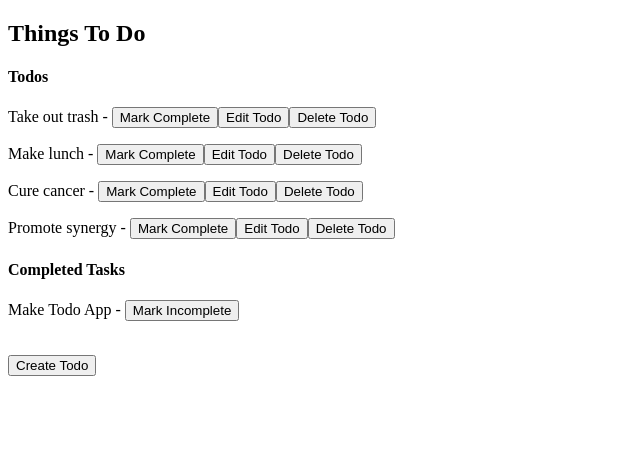
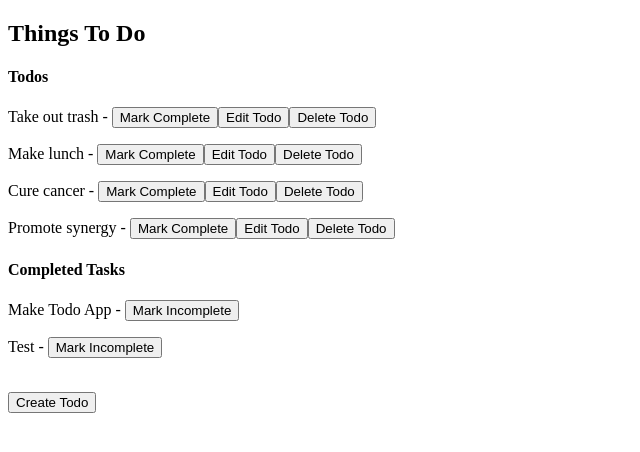
Before and after one commit to ga-wdi-exercises/todo-app-react, a React (Create React App) app: page / in a window 1280 px wide. Shown: the top 452 px of the page, without its empty margins (0-640 px from the left). Built offline with nearby package versions, Linux system fonts and the light colour scheme.

Commit message:
Silver functioning w/out style

```diff
--- a/src/App.js
+++ b/src/App.js
@@ -10,44 +10,50 @@ class List extends Component {
     };
   }
   markComplete(e, index){
-    let completeTodosArray = this.state.completeTodos.push(this.state.todos[index]);
-    let todosArray = this.state.todos.slice(index, 1).concat(this.state.todos.slice(index+1));
+    let completeTodosArray = this.state.completeTodos.slice();
+    let todosArray = this.state.todos.slice();
+    completeTodosArray.push(todosArray[index]);
+    todosArray.splice(index, 1);
     this.setState({
       completeTodos: completeTodosArray,
       todos: todosArray
     });
   }
   markIncomplete(e, index){
-    let todosArray = this.state.todos.push(this.state.completeTodos[index]);
-    let completeTodosArray = this.state.completeTodos.slice(index, 1).concat(this.state.completeTodos.slice(index+1));
+    let completeTodosArray = this.state.completeTodos.slice();
+    let todosArray = this.state.todos.slice();
+    todosArray.push(completeTodosArray[index]);
+    completeTodosArray.splice(index, 1);
     this.setState({
       completeTodos: completeTodosArray,
       todos: todosArray
     });
   }
   editTodo(e, index){
-    let newTodo = prompt("What is the new Todo?");
-    let todoArray = this.state.todos;
-    todoArray[index] = newTodo;
+    let updatedTodo = prompt("What is the new Todo?");
+    let todosArray = this.state.todos.slice();
+    todosArray[index] = updatedTodo;
     this.setState({
-      todos: todoArray
+      todos: todosArray
     });
   }
   deleteTodo(e, index){
-    let todosArray = this.state.todos.slice(index, 1).concat(this.state.todos.slice(index+1));
+    let todosArray = this.state.todos.slice();
+    todosArray.splice(index, 1);
     this.setState({
       todos: todosArray
     });
   }
   createTodo(e){
     let newTodo = prompt("What do you need to do?");
-    let todosArray = this.state.todos.push(newTodo);
+    let todosArray = this.state.todos.slice();
+    todosArray.push(newTodo);
     this.setState({
       todos: todosArray
     });
   }
   render(){
-    let todos = this.props.todos.map( (todo, index) => (
+    let todos = this.state.todos.map( (todo, index) => (
       <div>
         <p key={index}>{todo}<span> - </span>
         <button onClick={(e, key) => this.markComplete(e, index)}>Mark Complete</button>
@@ -55,7 +61,7 @@ class List extends Component {
         <button onClick={(e, key) => this.deleteTodo(e, index)}>Delete Todo</button></p>
       </div>
     ))
-    let completeTodos = this.props.completeTodos.map( (completeTodo, index) => (
+    let completeTodos = this.state.completeTodos.map( (completeTodo, index) => (
       <div>
         <p key={index}>{completeTodo}<span> - </span>
         <button onClick={(e, key) => this.markIncomplete(e, index)}>Mark Incomplete</button></p>
--- a/src/index.js
+++ b/src/index.js
@@ -12,7 +12,8 @@ const list = {
     "Promote synergy"
   ],
   completeTodos: [
-    "Make Todo App"
+    "Make Todo App",
+    "Test"
   ]
 };
 
```
Also changed, not shown: 1 other file (tests, documents, lock files or other folders).
